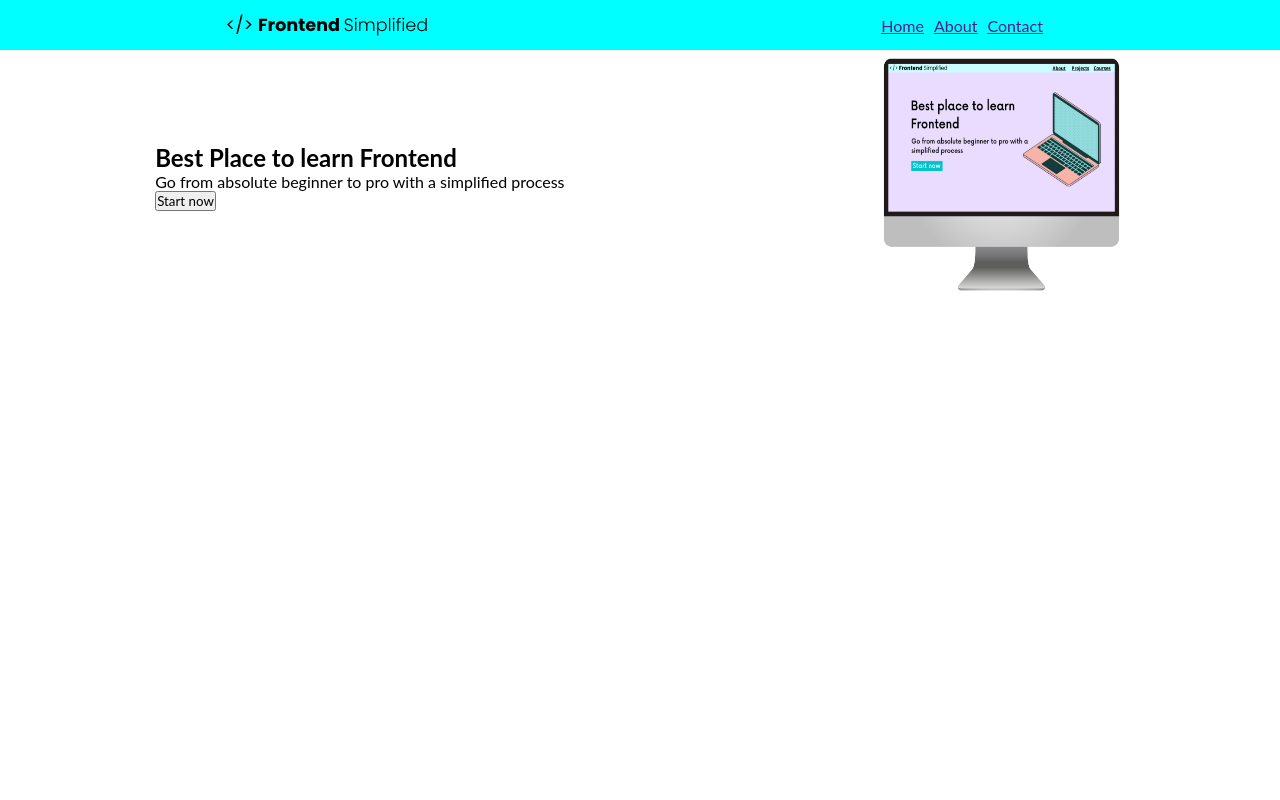
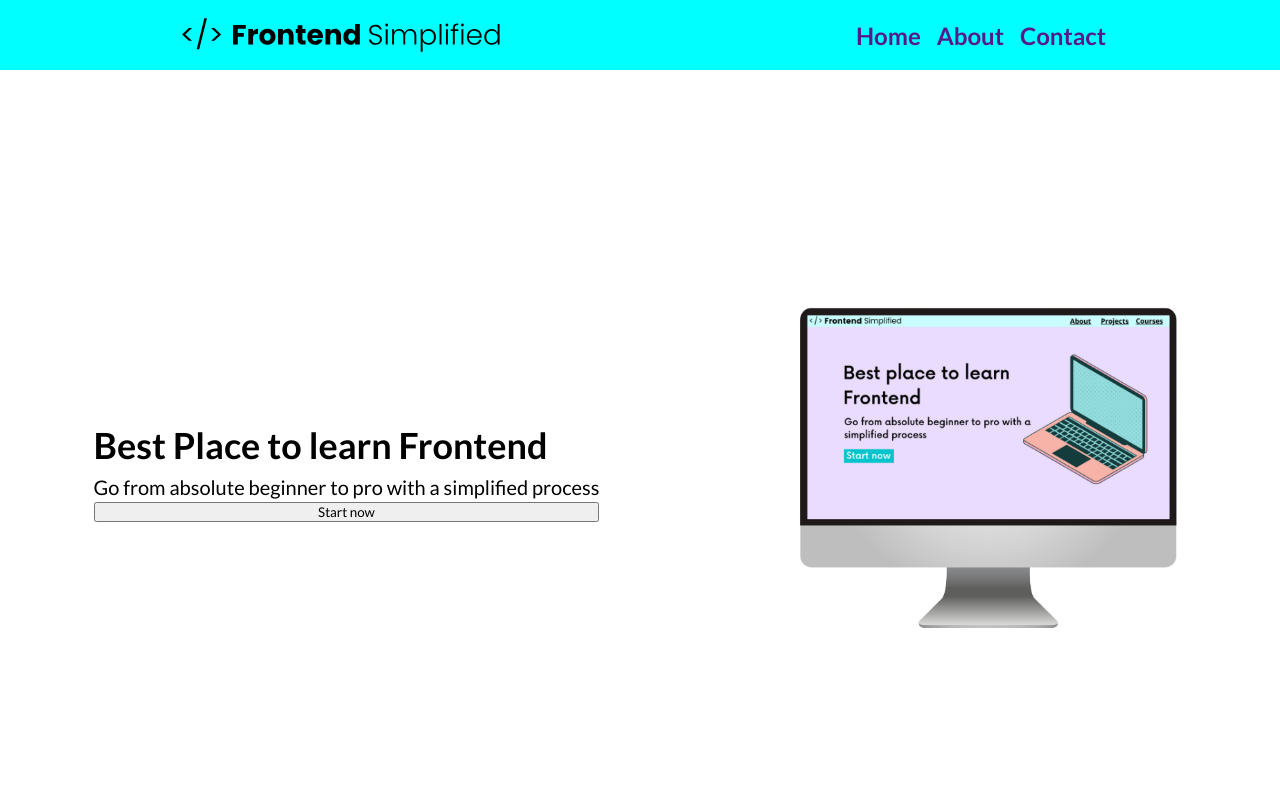
Before and after one commit to JusTJohnnyS/Practice, a plain HTML site: page index.html in a window 1280 px wide. Shown: the top 800 px of the page. Drawn offline with Linux system fonts and the light colour scheme.

Commit message:
More practice with HTML

```diff
--- a/css/styeles.css
+++ b/css/styeles.css
@@ -1,3 +1,5 @@
+@import url('https://fonts.googleapis.com/css2?family=Lato:wght@400;700&family=Roboto:wght@400;500;700&display=swap');
+
 * {
     font-family: 'Lato', sans-serif;
     padding:0;
@@ -6,14 +8,91 @@
 }
 
 
-body{
-    background-color:white;
+h1,h2,h3,h4,h5,h6{
+    font-size: 24px;
+    line-height: 1.5;
+    }
+
+
+
+ul{
+    display: flex;
+   list-style: none;
 }
 
-.nav-img{
+
+a{
+    text-decoration: none;
+}
+
+
+nav{
+    background-color:aqua;
+    height:70px;
+    display:flex;
+    justify-content: space-around;
+}
+
+.logo{
+    padding:0 16px;
+    width:350px;
+ text-decoration: none;
+}
+
+.links{
+    display: flex;
+    align-items: center;
+}
+
+.link{
+    font-size:24px;
+    font-weight: 700;
+    margin:0 8px;
+}
+
+.container{
+    height: 100vh;
+    display:flex;
+    justify-content:space-around;
+    align-items: center;
+}
+
+.header_content{
+    display:flex;
+    flex-direction: column;
+}
+.header-title{
+    font-size:36px;
+}
+.header--para{
+    font-size:20px;
+    line-height: 1.5;
+}
+.header-img__wrapper{
+    width:400px;
+}
+.header-img{
+    width:100%;
+}
+
+
+
+
+
+
+
+
+
+
+/*h2{
+    text-align: center;
+}
+
+.logo{
     width:200px;
     height:100%;
 }
+
 
 ul{
     text-decoration: underline;
@@ -22,13 +101,11 @@ ul{
 
 nav{
     background-color:aqua;
+    display: flex;
+    justify-content: center;
+
 }
-.nav_container{
-    height:50px;
-    display: flex;
-    justify-content: space-around;
-    align-items: center;
-}
+
 
 .links{
     display:flex;
@@ -41,8 +118,10 @@ nav{
 
 
 .container{
+    height: 100vh;
     display:flex;
     justify-content: space-around;
+    align-items: center;
 }
 
 
@@ -56,4 +135,4 @@ nav{
 .header_img{
     width:250px;
     height:250px;
-}
+}*/
--- a/index.html
+++ b/index.html
@@ -10,27 +10,76 @@
   <body>
     <section>
       <nav>
-        <div class="nav_container">
-          <img src="./images/FES.svg" class="nav-img" />
+          <img src="./images/FES.svg" class="logo" />
           <ul class="links">
             <li class="link"><a href="">Home</a></li>
             <li class="link"><a href="">About</a></li>
             <li class="link"><a href="">Contact</a></li>
           </ul>
-        </div>
       </nav>
       <header>
         <div class="container">
-          <div class="header_title">
-            <h1>Best Place to learn Frontend</h1>
-            <p>Go from absolute beginner to pro with a simplified process</p>
+          <div class="header_content">
+            <h1 class="header-title">Best Place to learn Frontend</h1>
+            <p class="header--para">Go from absolute beginner to pro with a simplified process</p>
             <button class="btn">Start now</button>
           </div>
-          <figure class="">
-            <img src="./images/laptop.png" class="header_img" alt="" />
+          <figure class="header-img__wrapper">
+            <img src="./images/laptop.png" class="header-img" alt="" />
           </figure>
         </div>
       </header>
     </section>
+
+    <main>
+      <section id="about">
+        <h2>About</h2>
+        <div>
+          <p>Lorem ipsum dolor sit amet consectetur, adipisicing elit. Sed hic veritatis deserunt odio, quibusdam suscipit reiciendis aut exercitationem quos voluptas, provident nam rerum eos sit! Praesentium rem omnis nostrum fugit!</p>
+          <p>Lorem ipsum dolor sit amet, consectetur adipisicing elit. Rem perferendis eum perspiciatis soluta nesciunt sapiente minima assumenda itaque nihil eos, non magnam, sit quasi quaerat pariatur id, quas voluptates. Ad.</p>
+        </div>
+          <figure>
+            <img src="./images/about.jpg">
+          </figure>
+
+      </section>
+
+
+      <section id="discord">
+        <h2>Discord</h2>
+        <figure>
+          <img src="./images/discord.png">
+        </figure>
+        <div>
+        <p>Lorem ipsum dolor sit amet consectetur adipisicing elit. Odit amet nam, porro ducimus deserunt, aspernatur molestiae harum blanditiis praesentium, natus labore enim cum repudiandae est fugit eaque iure! Quos, minus?</p>
+        <p>Lorem ipsum dolor sit amet consectetur adipisicing elit. Illum quos accusantium suscipit nam eaque minus quidem soluta quibusdam quasi dignissimos. Labore eos vero dolorem possimus quos dolore quasi non expedita.</p>
+        </div>
+
+      </section>
+      <section id="contact">
+          <h2>
+            Contact
+          </h2>
+          <form action="">
+          <label>Email</label>
+          <input type="text" placeholder="JBZ@example.com"></input>
+          <label>Message</label>
+          <textarea placeholder="JBZ@example.com"></textarea>
+          </form>
+      </section>
+    </main>
+
+    <footer>
+
+        <img src="./images/FES.svg">
+
+      <div>
+      <a href="#about">About</a>
+      <a href="#discord">Discord</a>
+      <a href="#contact">Contact</a>
+
+      <p>Copywright 2022</p>
+      </div>
+    </footer>
   </body>
 </html>
```
